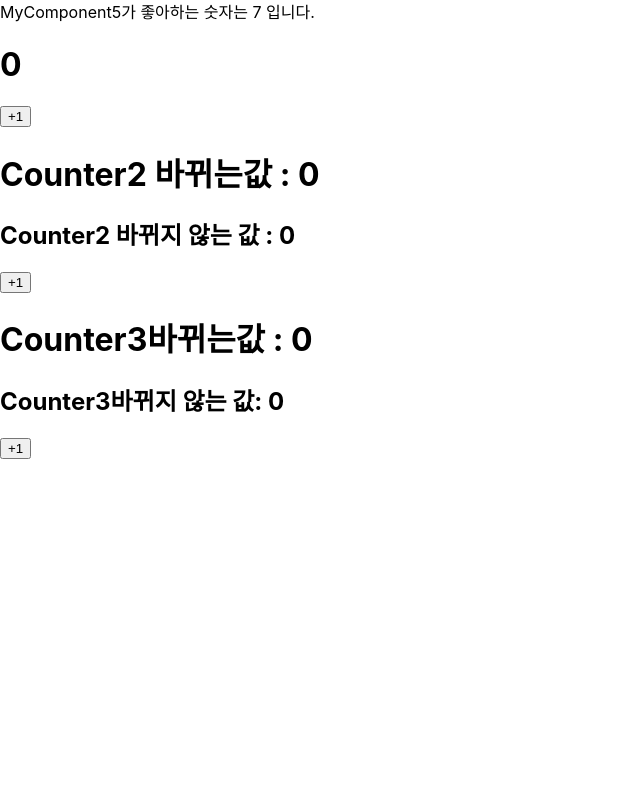
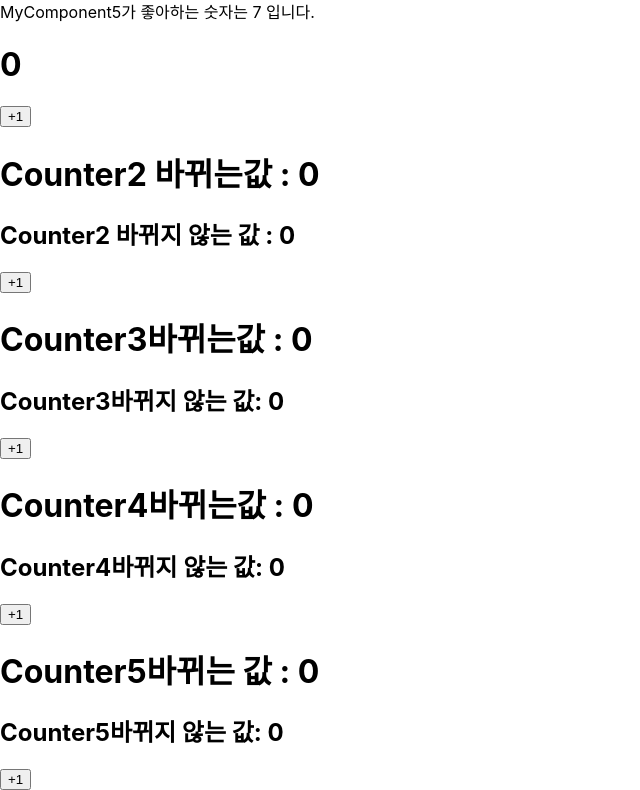
Before and after one commit to ohoCoding/React_Study, a React (Create React App) app: page / in a window 1280 px wide. Shown: the part 440-1230 px from the top of the page, without its empty margins (0-640 px from the left). Before the commit the page ends 899 px from the top, so only its background shows below. Built offline with nearby package versions, Linux system fonts and the light colour scheme.

Commit message:
8thCommit_ReactStudy_state _this.setState가 끝난 후 특정 작업 실행

```diff
--- /dev/null
+++ b/src/App13.js
@@ -0,0 +1,7 @@
+import React from 'react';
+import Counter4 from './Counter4';
+
+const App13 = () => {
+    return <Counter4/>;
+}
+export default App13;
--- /dev/null
+++ b/src/App14.js
@@ -0,0 +1,7 @@
+import React from 'react';
+import Counter5 from './Counter5';
+
+const App14 = () => {
+    return <Counter5/>;
+}
+export default App14;
--- a/src/Counter4.js
+++ b/src/Counter4.js
@@ -3,15 +3,15 @@ import React, { Component } from 'react';
 class Counter4 extends Component {
     //construcotr 메서드를 사용하지 않고도 state 초기값 설정 가능
     state = {
-        Counter3number: 0,
-        Counter3fiexdNumber: 0
+        Counter4number: 0,
+        Counter4fiexdNumber: 0
     };
     render(){
-        const { Counter3number, Counter3fiexdNumber } = this.state; // state를 조회할 때 this.stat로 조회
+        const { Counter4number, Counter4fiexdNumber } = this.state; // state를 조회할 때 this.state로 조회
         return(
             <div>
-                <h1> Counter3바뀌는값 : {Counter3number} </h1>
-                <h2> Counter3바뀌지 않는 값: {Counter3fiexdNumber} </h2>
+                <h1> Counter4바뀌는값 : {Counter4number} </h1>
+                <h2> Counter4바뀌지 않는 값: {Counter4fiexdNumber} </h2>
                 <button
                   //onClick을 통해 버튼이 클릭되었을 때 호출할 함수를 지정
                   onClick = {() => {
@@ -24,11 +24,13 @@ class Counter4 extends Component {
                       // 객체 대신에 함수를 인자로 넣으면 this.setState를 두번 사용할때 오류 방지
                       this.setState((prevState, props) => {
                           return{
-                            number: prevState.number + 1
+                            Counter4number: prevState.Counter4number + 1
                           };
                       });
+                      // 화살표함수 에서 값을 바로 반환하고 싶으면 코드블록 {} 를 생략
+                      // ex) const sum = (a,b) => a+b;
                       this.setState(prevState => ({
-                          number: prevState.number+1
+                        Counter4number: prevState.Counter4number + 1
                       }));
 
                   }}
--- /dev/null
+++ b/src/Counter5.js
@@ -0,0 +1,35 @@
+import React, { Component } from 'react';
+
+class Counter5 extends Component {
+    //constructor 메서드를 사용하지 않고 state 초기값 설정 가능
+    state = {
+        Counter5Number: 0,
+        Counter5FixedNumber: 0,
+    };
+    render() {
+        const { Counter5Number, Counter5FixedNumber } = this.state; //state를 조회할때 this.state로 조회
+        return(
+            <div>
+                <h1> Counter5바뀌는 값 : {Counter5Number} </h1>
+                <h2> Counter5바뀌지 않는 값: {Counter5FixedNumber} </h2>
+                <button
+                  //onClick을 통해 버튼이 클릭되었을 떄 호출할 함수를 지정
+                  onClick = {() => {
+                      this.setState(
+                          {
+                              Counter5Number: Counter5Number + 1
+                          },
+                          () => {
+                              console.log('방금 setState가 호출');
+                              console.log(this.state);
+                          }
+                      );
+                  }}
+                >
+                 +1
+                </button>
+            </div>
+        )
+    }
+}
+export default Counter5;
--- a/src/index.js
+++ b/src/index.js
@@ -14,6 +14,8 @@ import App9 from './App9';
 import App10 from './App10';
 import App11 from './App11';
 import App12 from './App12';
+import App13 from './App13';
+import App14 from './App14';
 ReactDOM.render(  //컴포넌트를 페이지에 렌더링하는 역할
   <React.StrictMode>
     <App />
@@ -28,6 +30,8 @@ ReactDOM.render(  //컴포넌트를 페이지에 렌더링하는 역할
     <App10 />
     <App11 />
     <App12 />
+    <App13 />
+    <App14 />
   </React.StrictMode>,
   //
   document.getElementById('root')
```
